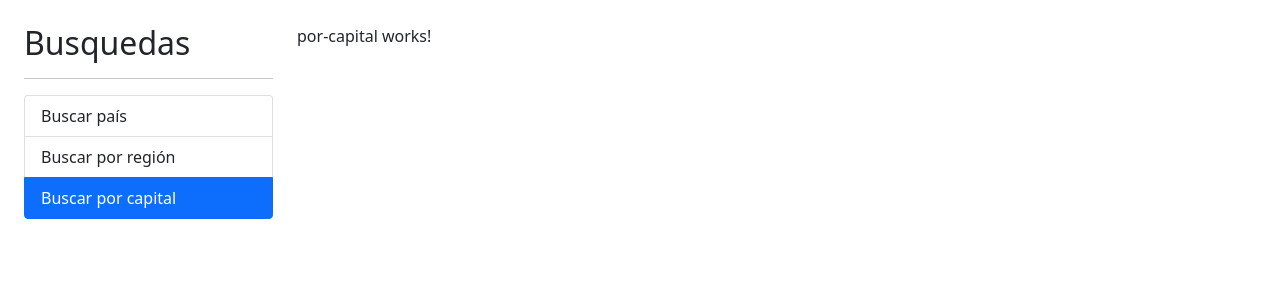
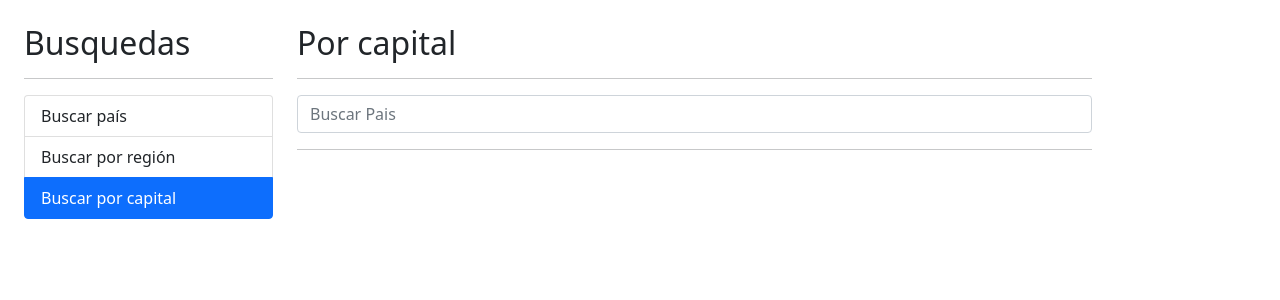
Before and after one commit to UEHG260899/paises-app, an Angular app: page /capital in a window 1280 px wide. Shown: the top 300 px of the page. Built offline with nearby package versions, Linux system fonts and the light colour scheme.

Commit message:
Se agrego el debounce al input de busqueda

```diff
--- a/src/app/pais/components/pais-input/pais-input.component.html
+++ b/src/app/pais/components/pais-input/pais-input.component.html
@@ -1,3 +1,3 @@
 <form (ngSubmit)="buscar()" autocomplete="off">
-    <input type="text" name="termino" placeholder="Buscar Pais" class="form-control" [(ngModel)]="termino">
+    <input type="text" name="termino" placeholder="Buscar Pais" class="form-control" [(ngModel)]="termino" (input)="teclaPrecionada()">
 </form>
--- a/src/app/pais/components/pais-input/pais-input.component.ts
+++ b/src/app/pais/components/pais-input/pais-input.component.ts
@@ -1,4 +1,6 @@
-import { Component, EventEmitter, Output } from '@angular/core';
+import { Component, EventEmitter, Output, OnInit } from '@angular/core';
+import { Subject } from 'rxjs';
+import { debounceTime } from "rxjs/operators";
 
 @Component({
   selector: 'app-pais-input',
@@ -6,15 +8,32 @@
   styles: [
   ]
 })
-export class PaisInputComponent {
+export class PaisInputComponent implements OnInit {
 
   @Output() onEnter: EventEmitter<string> = new EventEmitter();
+  @Output() onDebounce: EventEmitter<string> = new EventEmitter();
+
+  debouncer: Subject<string> = new Subject();
 
   termino: string = '';
 
 
-  buscar(){
+  ngOnInit(): void {
+    this.debouncer.pipe(
+      //Evita que el subscribe se ejecute hasta que pasen los 300 ms
+      debounceTime(300)
+    ).subscribe( valor => {
+      this.onDebounce.emit(valor);
+    });
+  }
+
+
+  buscar() {
     this.onEnter.emit(this.termino);
   }
 
+  teclaPrecionada(){
+    this.debouncer.next(this.termino);
+  }
+
 }
--- a/src/app/pais/pages/por-capital/por-capital.component.html
+++ b/src/app/pais/pages/por-capital/por-capital.component.html
@@ -1 +1,20 @@
-<p>por-capital works!</p>
+<h2>Por capital</h2>
+<hr>
+
+<div class="row">
+    <div class="col">
+        <app-pais-input (onEnter)="buscar( $event )" (onDebounce)="sugerencias( $event )"></app-pais-input>
+    </div>
+</div>
+
+<hr>
+
+<div class="alert alert-danger" *ngIf="hayError">
+    No se encontró nada con el termino de busqueda {{ termino }}
+</div>
+
+<div *ngIf="paises.length > 0" class="row">
+    <div class="col">
+        <app-pais-tabla [paises]="paises"></app-pais-tabla>
+    </div>
+</div>
--- a/src/app/pais/pages/por-capital/por-capital.component.ts
+++ b/src/app/pais/pages/por-capital/por-capital.component.ts
@@ -1,4 +1,8 @@
-import { Component, OnInit } from '@angular/core';
+import { Component } from '@angular/core';
+
+
+import { Country } from '../../interfaces/pais.interface';
+import { PaisService } from '../../services/pais.service';
 
 @Component({
   selector: 'app-por-capital',
@@ -6,11 +10,30 @@
   styles: [
   ]
 })
-export class PorCapitalComponent implements OnInit {
+export class PorCapitalComponent {
 
-  constructor() { }
+  termino: string = '';
+  hayError: boolean = false;
+  paises: Country[] = [];
 
-  ngOnInit(): void {
+
+
+  constructor(private paisService: PaisService) { }
+
+  buscar(termino: string){
+    this.hayError = false;
+    this.termino = termino;
+    this.paisService.buscarCapital(this.termino)
+        .subscribe((paises) => {
+          this.paises = paises;
+        }, (err) => {
+          this.hayError = true;
+          this.paises = [];
+        });
+  }
+
+  sugerencias(termino: string){
+    this.hayError = false;
   }
 
 }
--- a/src/app/pais/pages/por-pais/por-pais.component.html
+++ b/src/app/pais/pages/por-pais/por-pais.component.html
@@ -3,7 +3,7 @@
 
 <div class="row">
     <div class="col">
-        <app-pais-input (onEnter)="buscar( $event )"></app-pais-input>
+        <app-pais-input (onEnter)="buscar( $event )" (onDebounce)="sugerencias( $event )"></app-pais-input>
     </div>
 </div>
 
--- a/src/app/pais/pages/por-pais/por-pais.component.ts
+++ b/src/app/pais/pages/por-pais/por-pais.component.ts
@@ -21,7 +21,7 @@
   buscar(termino: string){
     this.hayError = false;
     this.termino = termino;
-    this.paisService.bucsarPais(this.termino)
+    this.paisService.buscarPais(this.termino)
         .subscribe((paises) => {
           this.paises = paises;
         }, (err) => {
@@ -30,6 +30,10 @@
         });
   }
 
+  sugerencias(termino: string){
+    this.hayError = false;
+  }
+
 
 
 }
--- a/src/app/pais/services/pais.service.ts
+++ b/src/app/pais/services/pais.service.ts
@@ -13,11 +13,16 @@
 
   constructor(private http: HttpClient) { }
 
-  bucsarPais(termino: string): Observable<Country[]>{
+  buscarPais(termino: string): Observable<Country[]>{
     const url = `${this._apiURL}/name/${termino}`;
     return this.http.get<Country[]>(url);
     /*.pipe(
       catchError(err => of([]))
     )*/
   }
+
+  buscarCapital(termino: string): Observable<Country[]>{
+    const url= `${this._apiURL}/capital/${termino}`;
+    return this.http.get<Country[]>(url);
+  }
 }
```
